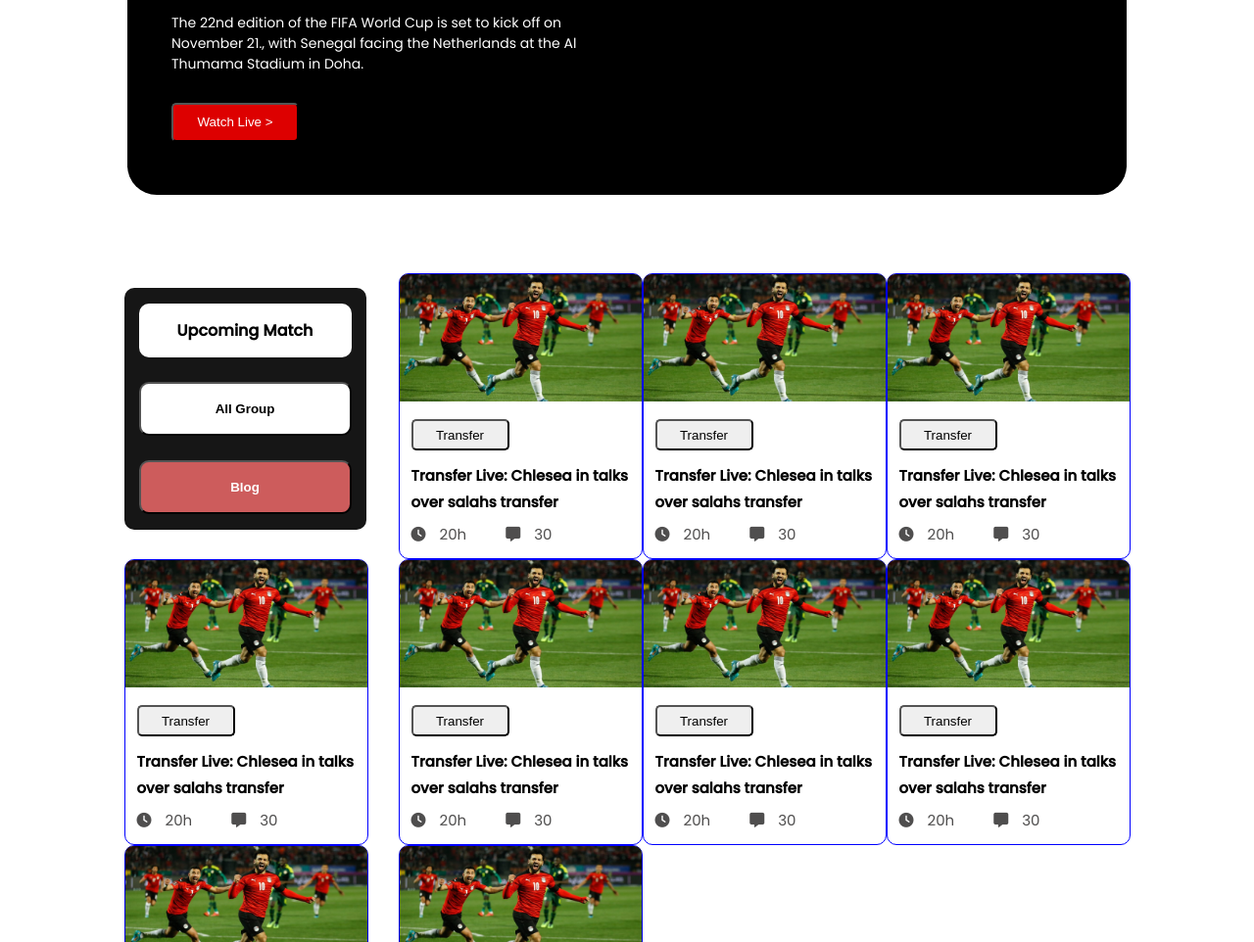
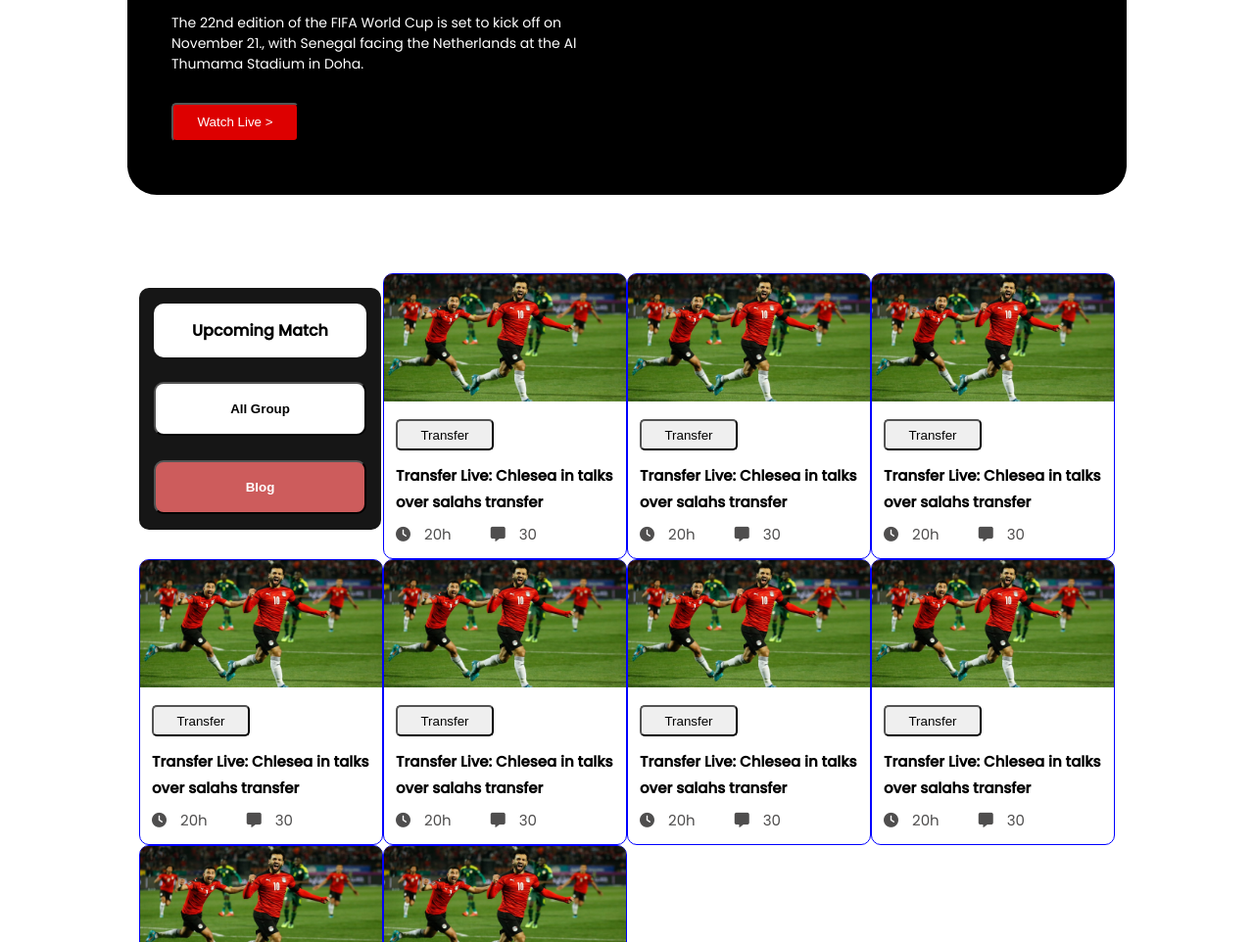
Before and after one commit to opuzayed/world-cup-live-updates, a plain HTML site: page index.html in a window 1280 px wide. Shown: the part 338-1300 px from the top of the page at 98% size. Drawn offline with Linux system fonts and the light colour scheme.

```diff
--- a/styles/style.css
+++ b/styles/style.css
@@ -52,11 +52,11 @@ p {
 }
 /* top section style end */
 
-/* match section style start */
+/* left midle section style start */
 .container {
   margin-top: 80px;
   display: grid;
-  grid-template-columns: 280px repeat(3, 1fr);
+  grid-template-columns: 25% repeat(3, 1fr);
 }
 .match-info {
   width: 247px;
@@ -103,8 +103,8 @@ p {
   font-weight: 800;
   color: white;
 }
-/* match section style end */
-/* second side style start */
+/* left middle section style end */
+/* right middle section style start */
 .transfer {
   width: 247px;
   height: 290px;
@@ -150,4 +150,4 @@ h4 {
 .fa-message {
   margin-right: 10px;
 }
-/* second side style end */
+/* right middle section style end */
```
